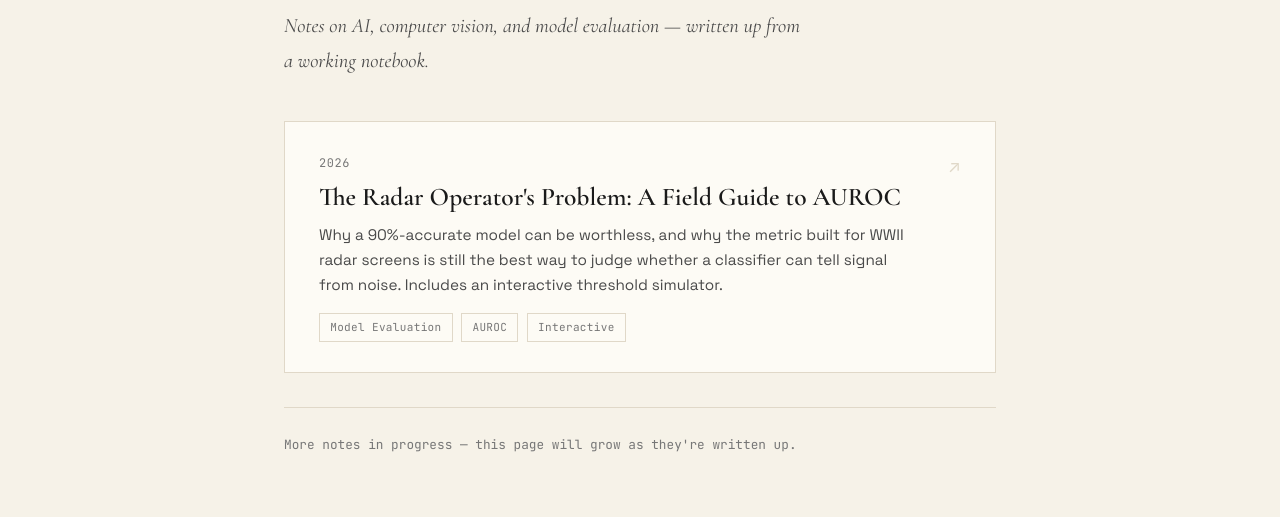
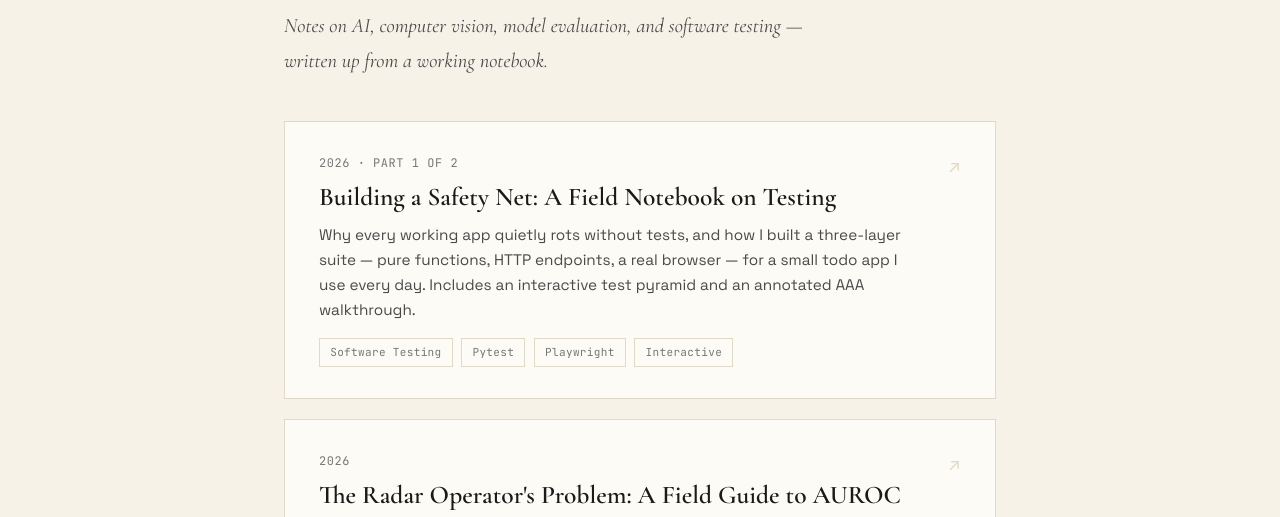
Before and after one commit to aakashvanmali45/aakashvanmali, a plain HTML site: page blog/index.html in a window 1280 px wide. Shown: the part 229-746 px from the top of the page. Drawn offline with nearby package versions, Linux system fonts and the light colour scheme.

Commit message:
Enhance meta description and add new post card
Updated the meta description and added a new post card for 'Building a Safety Net'.

```diff
--- a/blog/index.html
+++ b/blog/index.html
@@ -4,7 +4,7 @@
 <meta charset="UTF-8">
 <meta name="viewport" content="width=device-width, initial-scale=1.0">
 <title>Writing — Aakash Vanmali</title>
-<meta name="description" content="Notes on AI, computer vision, and model evaluation — written up from a working notebook.">
+<meta name="description" content="Notes on AI, computer vision, model evaluation, and software testing — written up from a working notebook.">
 
 <link rel="preconnect" href="https://fonts.googleapis.com">
 <link rel="preconnect" href="https://fonts.gstatic.com" crossorigin>
@@ -117,10 +117,23 @@
 <div class="hero">
   <div class="eyebrow">Notebook</div>
   <h1>Writing</h1>
-  <p>Notes on AI, computer vision, and model evaluation — written up from a working notebook.</p>
+  <p>Notes on AI, computer vision, model evaluation, and software testing — written up from a working notebook.</p>
 </div>
 
 <div class="content">
+
+  <a class="post-card" href="testing-a-safety-net.html">
+    <span class="post-arrow">↗</span>
+    <div class="post-date">2026 · Part 1 of 2</div>
+    <div class="post-title">Building a Safety Net: A Field Notebook on Testing</div>
+    <p class="post-desc">Why every working app quietly rots without tests, and how I built a three-layer suite — pure functions, HTTP endpoints, a real browser — for a small todo app I use every day. Includes an interactive test pyramid and an annotated AAA walkthrough.</p>
+    <div class="post-tags">
+      <span class="tag">Software Testing</span>
+      <span class="tag">Pytest</span>
+      <span class="tag">Playwright</span>
+      <span class="tag">Interactive</span>
+    </div>
+  </a>
 
   <a class="post-card" href="auroc-vs-f1-vs-roc.html">
     <span class="post-arrow">↗</span>
```
